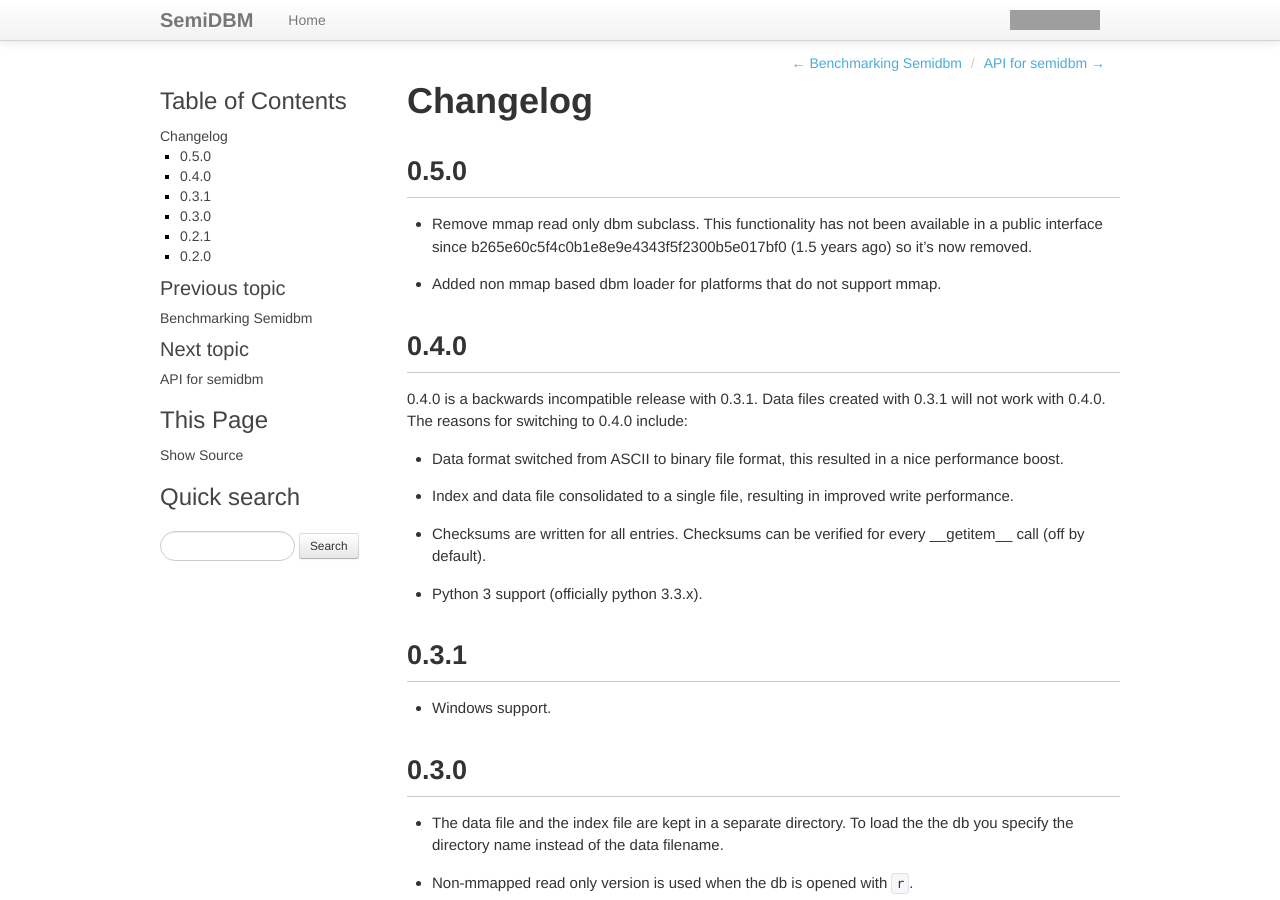
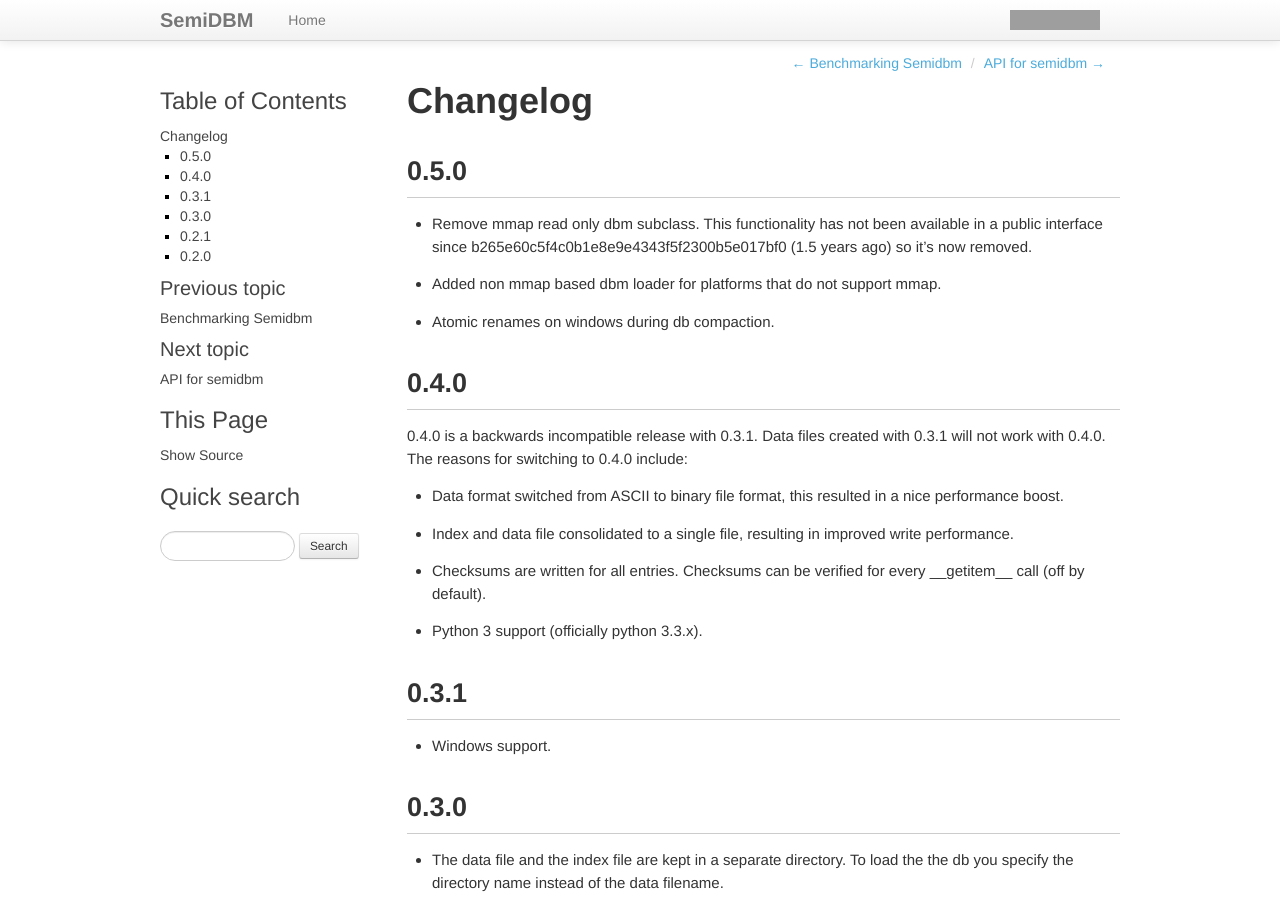
Before and after one commit to jamesls/semidbm, a Sphinx documentation site: the page built from docs/changelog.rst, in a window 1280 px wide and 900 px high. Built offline with Sphinx 7.4.7, drawn with Linux system fonts in a browser that asks for light colours; grey boxes are pictures that could not be loaded.

Commit message:
Update changelog with atomic renames feature

```diff
--- a/docs/changelog.rst
+++ b/docs/changelog.rst
@@ -11,6 +11,7 @@
   so it's now removed.
 * Added non mmap based dbm loader for platforms that do not
   support mmap.
+* Atomic renames on windows during db compaction.
 
 
 0.4.0
```
